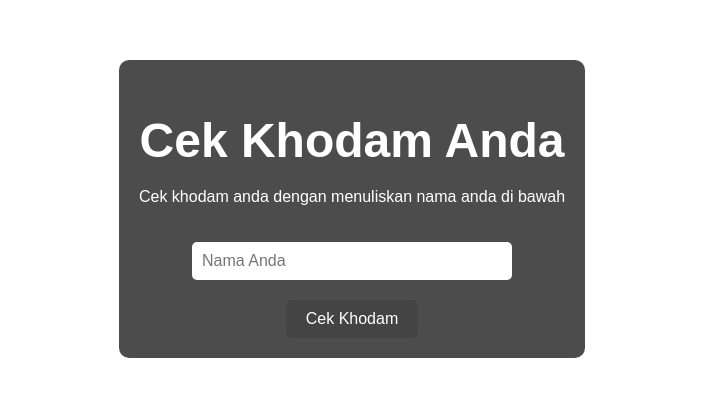
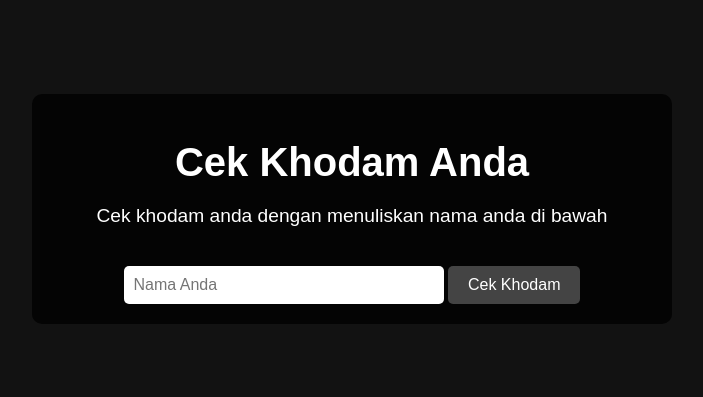
Before and after one commit to naufalrfad/cek-khodam, a plain HTML site: page index.html in a window 1280 px wide. Shown: the part 191-588 px from the top of the page, without its empty margins (288-991 px from the left). Drawn offline with Linux system fonts and the light colour scheme.

Commit message:
Update styles.css

```diff
--- a/styles.css
+++ b/styles.css
@@ -1,9 +1,8 @@
 body {
     margin: 0;
     font-family: Arial, sans-serif;
-    background: url('background-dukun.jpg') no-repeat center center fixed;
-    background-size: cover;
-    color: #fff;
+    background-color: #121212;
+    color: #ffffff;
     display: flex;
     justify-content: center;
     align-items: center;
@@ -12,9 +11,11 @@ body {
 
 #main-container {
     text-align: center;
-    background-color: rgba(0, 0, 0, 0.7);
+    background-color: rgba(0, 0, 0, 0.8);
     padding: 20px;
     border-radius: 10px;
+    width: 80%;
+    max-width: 600px;
 }
 
 .page {
@@ -26,14 +27,18 @@ body {
 }
 
 h1 {
-    font-size: 3em;
+    font-size: 2.5em;
     font-weight: bold;
     margin-bottom: 20px;
 }
 
+p {
+    font-size: 1.2em;
+}
+
 input {
     padding: 10px;
-    font-size: 16px;
+    font-size: 1em;
     margin-top: 20px;
     width: 80%;
     max-width: 300px;
@@ -43,7 +48,7 @@ input {
 
 button {
     padding: 10px 20px;
-    font-size: 16px;
+    font-size: 1em;
     background-color: #444;
     color: #fff;
     border: none;
```
